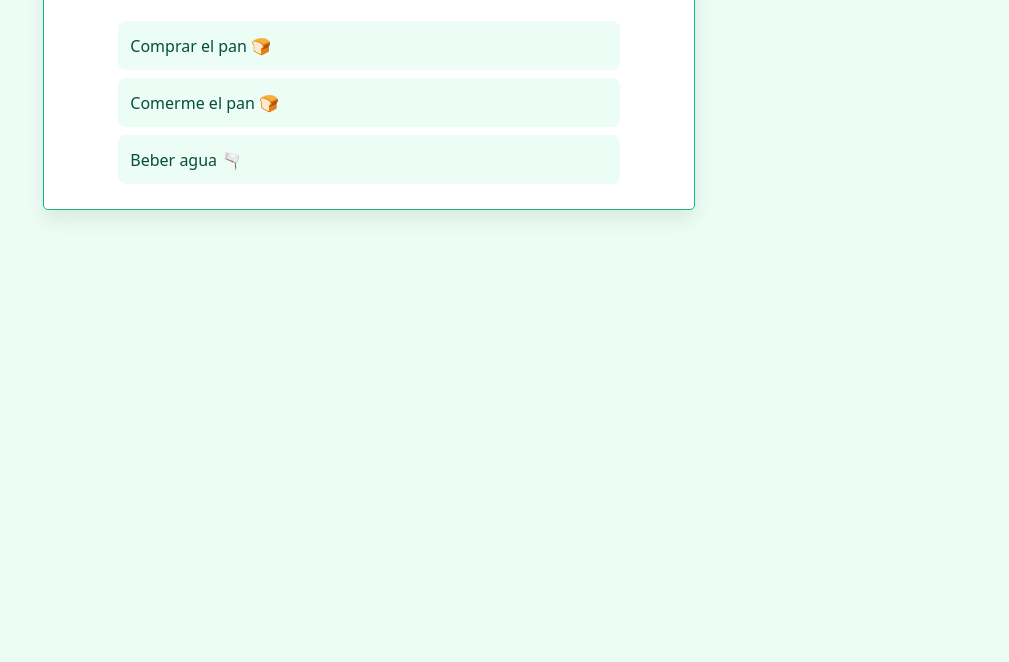
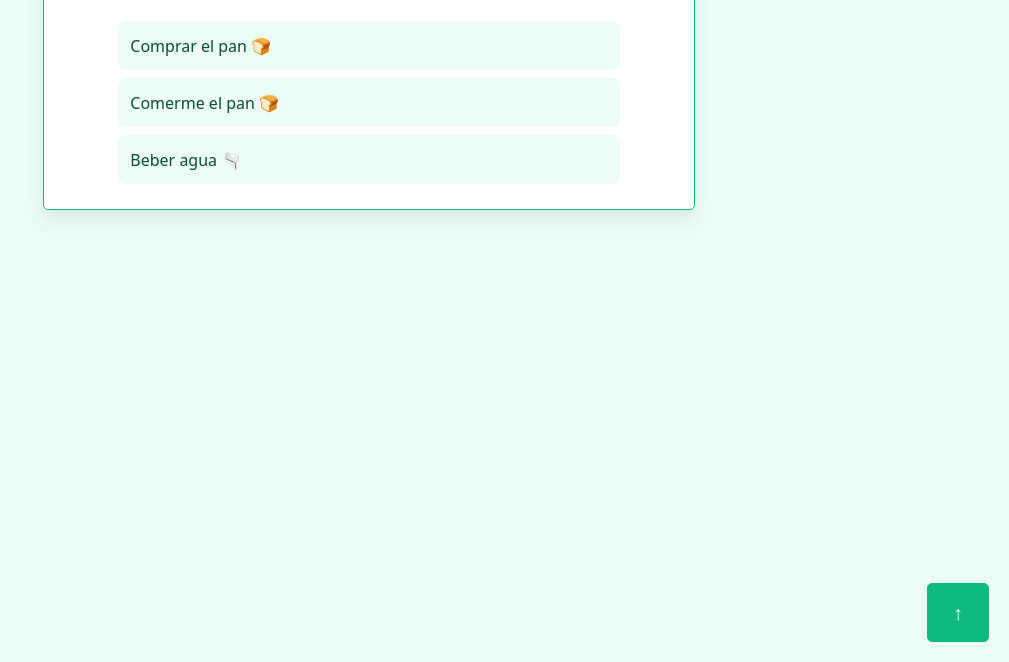
Before and after one commit to manu-dv/todo-app, a website built with Vite: page index.html in a window 1280 px wide. Shown: the part 138-800 px from the top of the page, without its empty margins (271-1280 px from the left). Built offline with nearby package versions, Linux system fonts and the light colour scheme.

Commit message:
Botón para navegar al inicio

```diff
--- a/src/styles/style.css
+++ b/src/styles/style.css
@@ -123,6 +123,24 @@ body {
   background-color: var(--completed-color);
 }
 
+.shortcut-up {
+    position: fixed;
+    bottom: 20px;
+    right: 20px;
+    padding: 15px 25px;
+    border-radius: 5px;
+    border: 1px solid var(--accent-color);
+    background-color: var(--accent-color);
+    color: white;
+    font-size: 20px;
+    cursor: pointer;
+    transition: transform 0.3s ease;
+}
+
+.shortcut-up:active {
+    transform: scale(0.95);
+}
+
 @media (max-width: 600px) {
   .input-filter-section {
     flex-direction: column;
--- a/src/templates/app.html
+++ b/src/templates/app.html
@@ -18,4 +18,5 @@
             <span">Mi primera tarea</span>
         </article> -->
   </section>
+  <a href="#app"><button class="shortcut-up">↑</button></a>
 </main>
```
